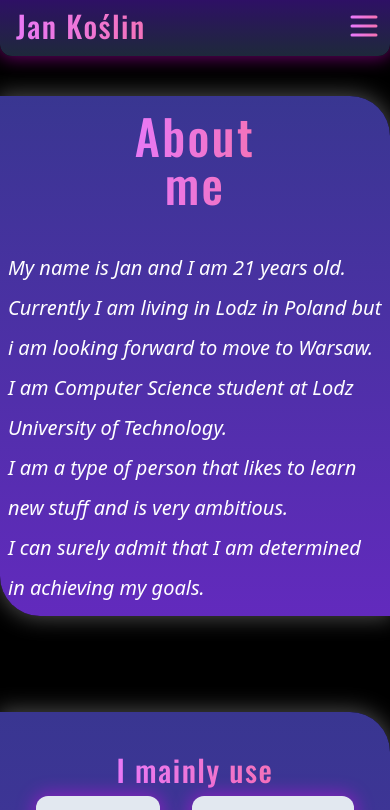
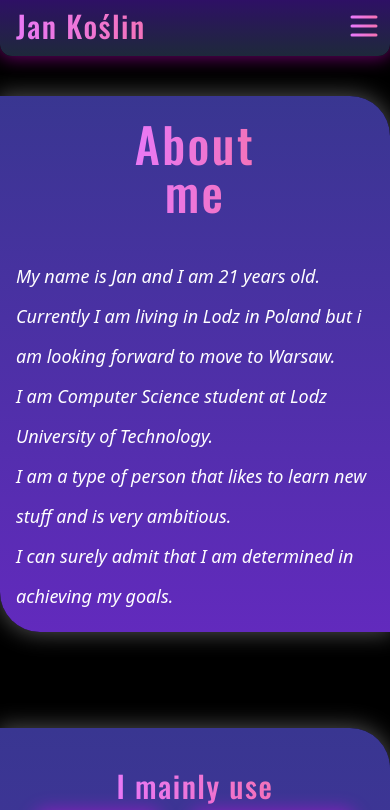
Before and after one commit to koslinj/Portfolio, a React (Vite) app: page / in a window 390 px wide. Shown: the top 810 px of the page. Built offline with nearby package versions, Linux system fonts and the light colour scheme.

Commit message:
font size and hover quick fix

```diff
--- a/src/components/AboutMe.jsx
+++ b/src/components/AboutMe.jsx
@@ -3,11 +3,11 @@ import React from 'react'
 function AboutMe() {
     return (
         <section id="aboutme">
-            <div className='grad min-h-52 mt-24 rounded-tr-[40px] rounded-bl-[40px] p-2 sm:p-8 shadow-2 flex justify-center items-center flex-wrap gap-8'>
+            <div className='grad min-h-52 mt-24 rounded-tr-[40px] rounded-bl-[40px] p-4 sm:p-8 shadow-2 flex justify-center items-center flex-wrap gap-8'>
                 <div className='lg:basis-[30%] flex justify-center items-center'>
                     <h2 className='title static text-5xl'>About<br />me</h2>
                 </div>
-                <p className='lg:basis-[64%] text-xl leading-10 italic'>My name is Jan and I am 21 years old.<br />Currently I am living in Lodz in Poland but i am looking forward to move to Warsaw.<br />I am Computer Science student at Lodz University of Technology.<br />I am a type of person that likes to learn new stuff and is very ambitious.<br />I can surely admit that I am determined in achieving my goals.</p>
+                <p className='lg:basis-[64%] text-lg leading-10 italic'>My name is Jan and I am 21 years old.<br />Currently I am living in Lodz in Poland but i am looking forward to move to Warsaw.<br />I am Computer Science student at Lodz University of Technology.<br />I am a type of person that likes to learn new stuff and is very ambitious.<br />I can surely admit that I am determined in achieving my goals.</p>
             </div>
         </section>
     )
--- a/src/components/NavDesktop.jsx
+++ b/src/components/NavDesktop.jsx
@@ -6,7 +6,7 @@ function NavDesktop() {
         <nav className='hidden md:block fixed z-10 top-0 left-0 bg-gradient-to-b from-violet-950 to to-slate-800 w-full rounded-b-xl shadow-1'>
             <h2 className='title'>Jan Koślin</h2>
             <ul className='flex flex-row justify-end items-center gap-12 p-4 h-14'>
-                <li className='transition-all duration-300 nav-elem'>
+                <li className='hover:scale-125 nav-elem'>
                     <Link
                         to="aboutme"
                         spy={true}
@@ -17,7 +17,7 @@ function NavDesktop() {
                         About me
                     </Link>
                 </li>
-                <li className='transition-all duration-300 nav-elem'>
+                <li className='hover:scale-125 nav-elem'>
                     <Link
                         to="techstack"
                         spy={true}
@@ -28,7 +28,7 @@ function NavDesktop() {
                         Tech stack
                     </Link>
                 </li>
-                <li className='transition-all duration-300 nav-elem'>
+                <li className='hover:scale-125 nav-elem'>
                     <Link
                         to="projects"
                         spy={true}
```
